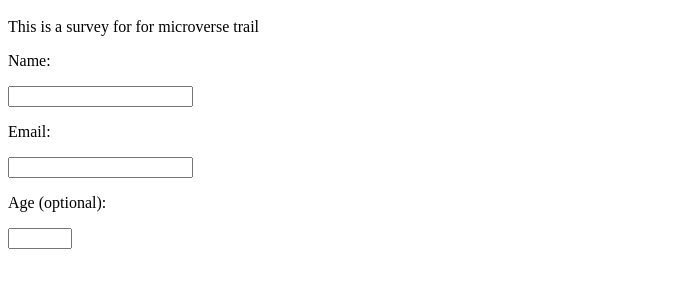
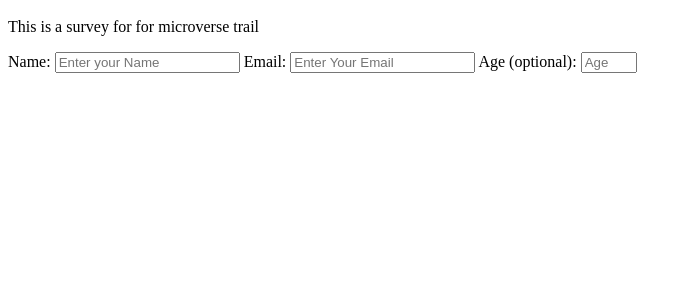
Before and after one commit to Delaw1/microverseTrial, a plain HTML site: page index.html in a window 1280 px wide. Shown: the part 48-336 px from the top of the page, without its empty margins (0-692 px from the left). Drawn offline with Linux system fonts and the light colour scheme.

Commit message:
worked on the html label

```diff
--- a/index.html
+++ b/index.html
@@ -1,18 +1,22 @@
 <html>
-    <head>
-
-    </head>
+  <head> </head>
   <body>
     <h1 id="title">Survey Form</h1>
     <p id="description">This is a survey for for microverse trail</p>
 
     <form id="survey-form">
-            <p>Name: </p>
-            <input name="name" id="name" required />
-            <p>Email: </p>
-            <input name="email" type="email" id="email" required />
-            <p>Age (optional):</p>
-            <input type="number" min="10" max="100" id="number" />
+      <label for="name" id="name-label">Name: </label>
+      <input name="name" id="name" placeholder="Enter your Name" required />
+      <label for="email" id="email-label">Email: </label>
+      <input
+        name="email"
+        type="email"
+        id="email"
+        placeholder="Enter Your Email"
+        required
+      />
+      <label for="age" id="number-label">Age (optional):</label>
+      <input type="number" min="10" max="99" id="number" placeholder="Age" />
     </form>
   </body>
 </html>
```
Lines whose indentation alone changed are shown as unchanged.
